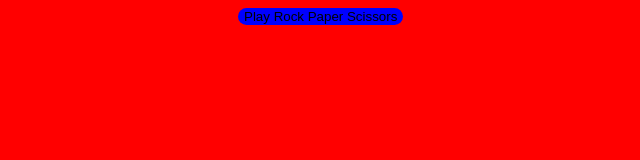
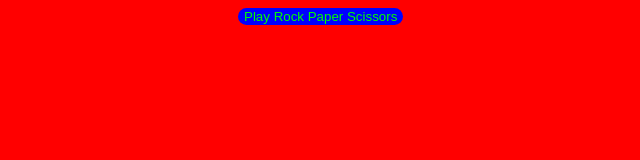
Before and after one commit to 25garcial/rock-paper-scissors, a plain HTML site: page index.html in a window 1280 px wide. Shown: the whole page, without its empty margins (402-1042 px from the left). Drawn offline with Linux system fonts and the light colour scheme.

Commit message:
Update styles.css

```diff
--- a/styles.css
+++ b/styles.css
@@ -8,6 +8,7 @@ button {
   border-width: 0px;
   position: absolute;
   border-radius: 10px;
+  color: lime;
 
   }
 button:hover{
```
